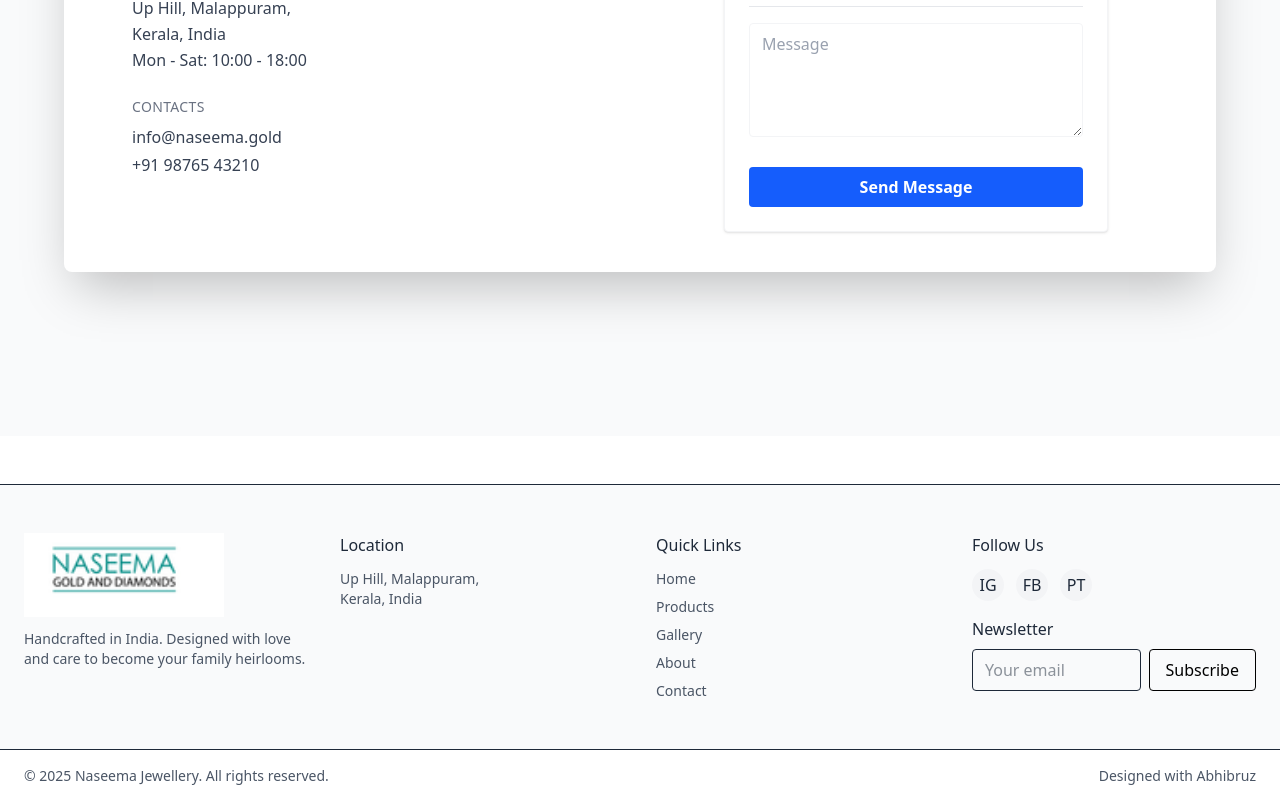
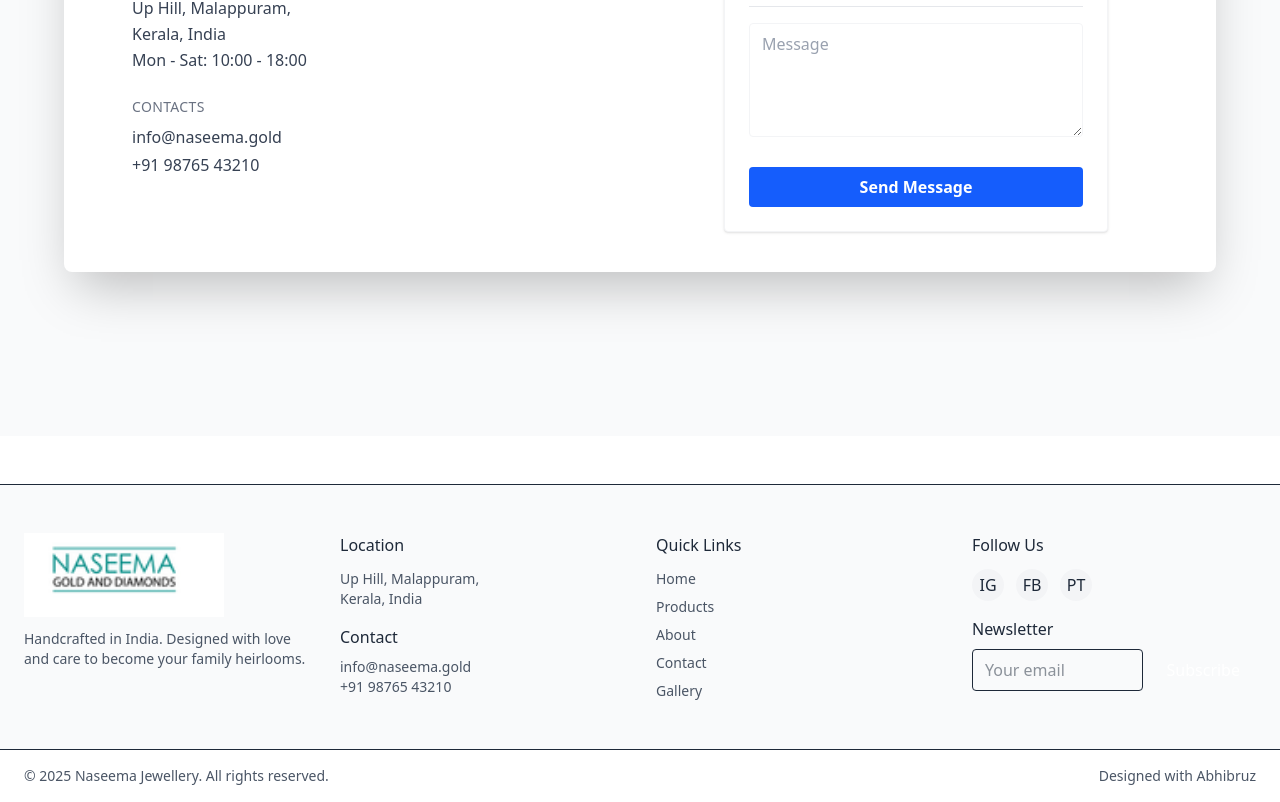
Before and after one commit to Abhijith200/jewel-web, a React (Vite) app: page /contact in a window 1280 px wide. Shown: the part 480-1282 px from the top of the page. Built offline with nearby package versions, Linux system fonts and the light colour scheme.

Commit message:
third commit

```diff
--- a/src/components/Footer.jsx
+++ b/src/components/Footer.jsx
@@ -19,6 +19,10 @@ export default function Footer() {
             <Link to="/" className="flex items-center gap-2">
                   <span className="font-serif text-xl text-naseema"><img src={logo} alt="" width="200" height="200" viewBox="0 0 24 24" className="text-naseema"/></span>
             </Link>
+            {/* <div>
+              <div className="font-serif text-2xl text-naseema">Naseema</div>
+              <div className="text-sm text-gray-600">Fine Jewellery</div>
+            </div> */}
           </div>
           <p className="text-sm text-gray-600">Handcrafted in India. Designed with love and care to become your family heirlooms.</p>
         </div>
@@ -26,6 +30,14 @@ export default function Footer() {
         <div>
           <h4 className="font-medium mb-3">Location</h4>
           <p className="text-sm text-gray-600">Up Hill, Malappuram,<br/>Kerala, India</p>
+
+          <div className="mt-4">
+            <h4 className="font-medium mb-2">Contact</h4>
+            <p className="text-sm text-gray-600">
+              <a href="mailto:info@naseema.gold" className="hover:text-naseema">info@naseema.gold</a><br/>
+              <a href="tel:+919876543210" className="hover:text-naseema">+91 98765 43210</a>
+            </p>
+          </div>
         </div>
 
         <div>
@@ -33,23 +45,23 @@ export default function Footer() {
           <ul className="text-sm text-gray-600 space-y-2">
             <li><Link to="/" className="hover:text-naseema">Home</Link></li>
             <li><Link to="/products" className="hover:text-naseema">Products</Link></li>
-            <li><Link to="/gallery" className="hover:text-naseema">Gallery</Link></li>
             <li><Link to="/about" className="hover:text-naseema">About</Link></li>
             <li><Link to="/contact" className="hover:text-naseema">Contact</Link></li>
+            <li><Link to="/gallery" className="hover:text-naseema">Gallery</Link></li>
           </ul>
         </div>
 
         <div>
           <h4 className="font-medium mb-3">Follow Us</h4>
           <div className="flex gap-3 mb-4">
-            <SocialIcon href="https://www.instagram.com/naseemagold/?hl=en">IG</SocialIcon>
-            <SocialIcon href="https://www.facebook.com/naseemagoldanddiamonds/">FB</SocialIcon>
+            <SocialIcon href="https://instagram.com">IG</SocialIcon>
+            <SocialIcon href="https://facebook.com">FB</SocialIcon>
             <SocialIcon href="https://pinterest.com">PT</SocialIcon>
           </div>
           <h4 className="font-medium mb-2">Newsletter</h4>
           <form className="flex gap-2">
             <input className="px-3 py-2 border rounded w-full" placeholder="Your email" />
-            <button className="px-4 py-2 bg-naseema border-1 hover:to-blue-300 text-[#000] rounded">Subscribe</button>
+            <button className="px-4 py-2 bg-naseema text-white rounded">Subscribe</button>
           </form>
         </div>
       </div>
```
